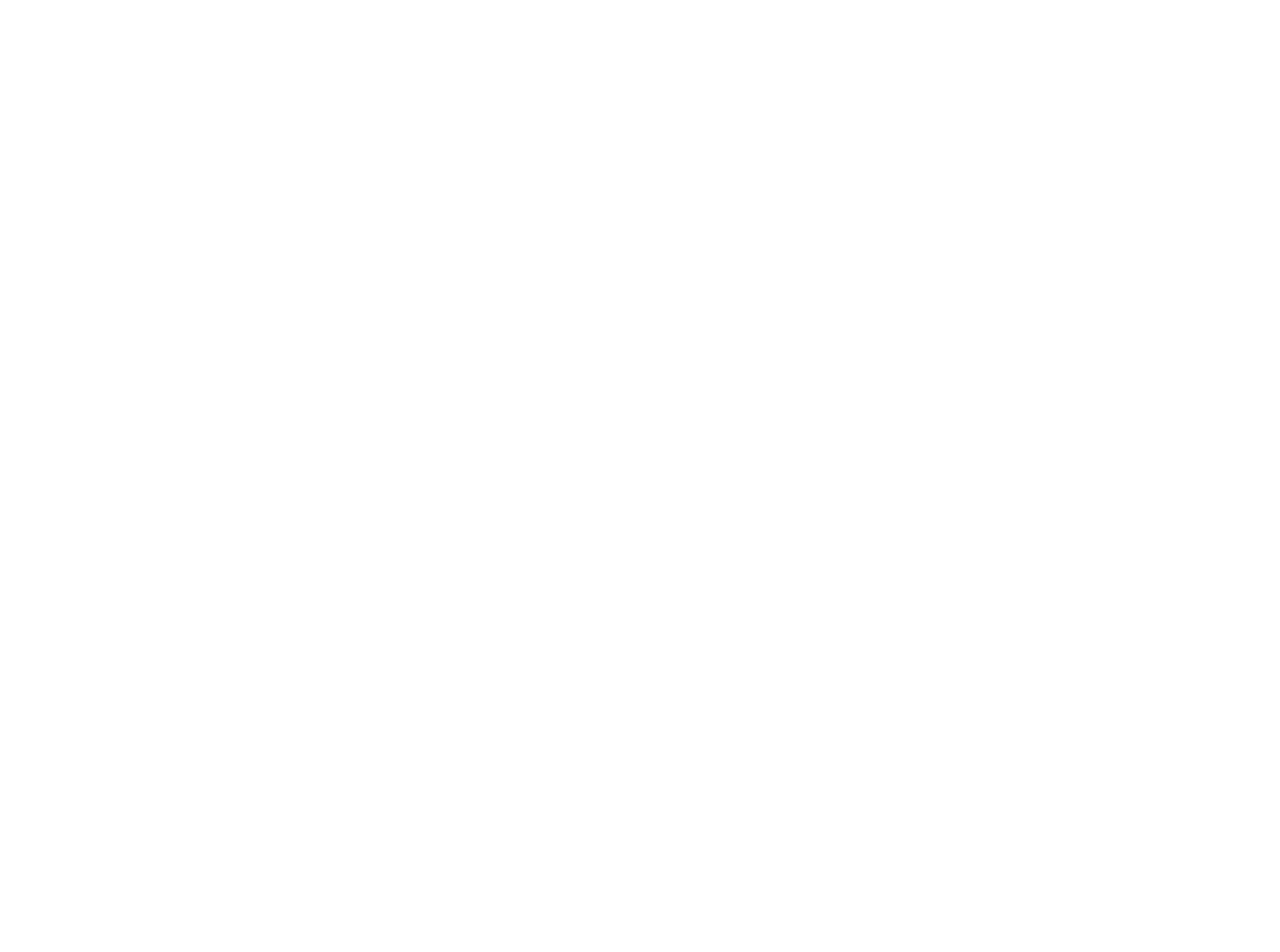
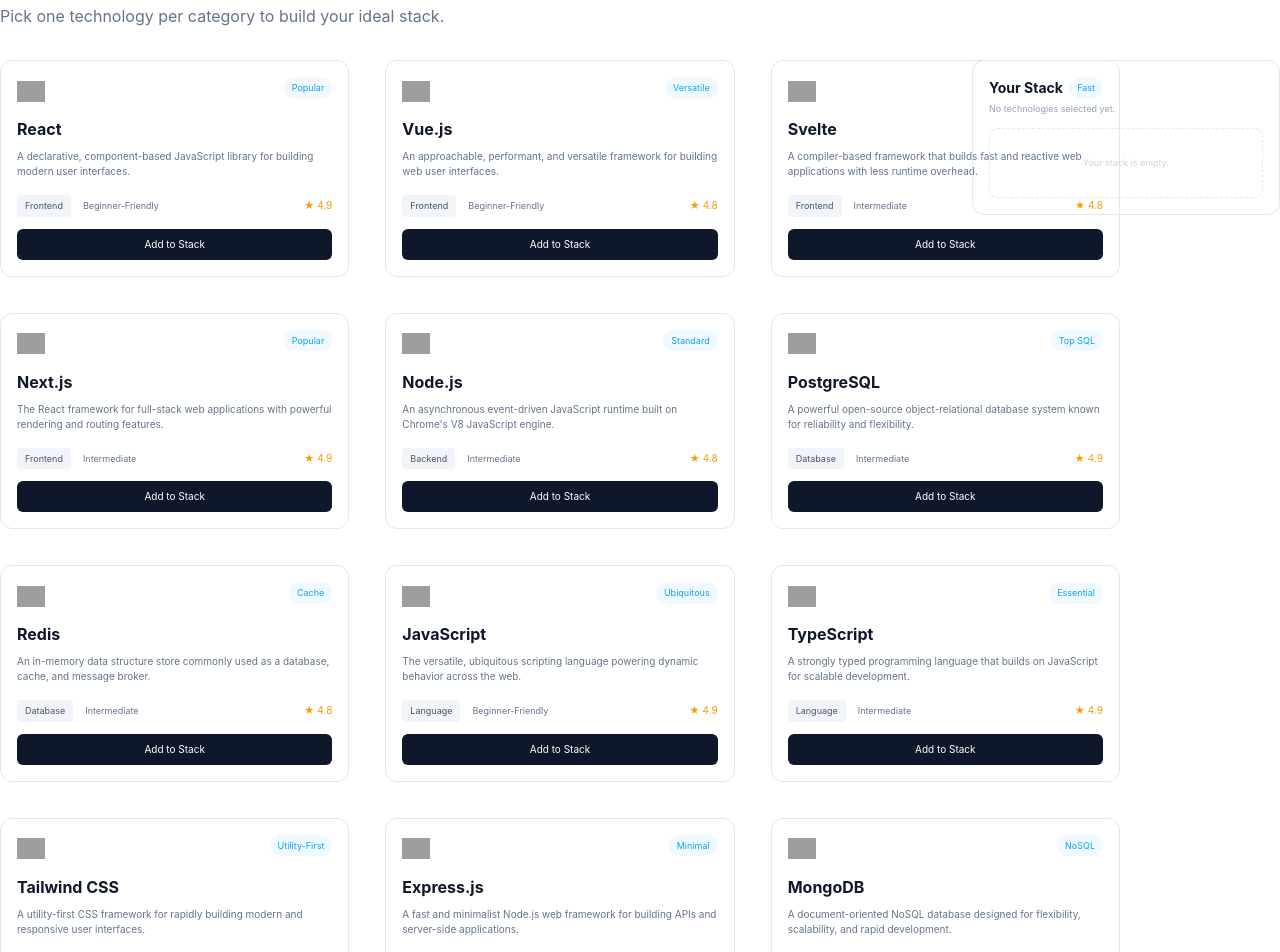
Before and after one commit to mahbubalamabid/DevStack-Project, a React (Vite) app: page / in a window 1280 px wide. Shown: the part 760-1712 px from the top of the page. Before the commit the page ends 800 px from the top, so only its background shows below. Built offline with nearby package versions, Linux system fonts and the light colour scheme; grey boxes are pictures that could not be loaded.

Commit message:
completed the design of technology section

```diff
--- /dev/null
+++ b/public/data.json
@@ -0,0 +1,152 @@
+[
+  {
+    "id": "react",
+    "name": "React",
+    "category": "Frontend",
+    "description": "A declarative, component-based JavaScript library for building modern user interfaces.",
+    "icon": "https://icon.icepanel.io/Technology/svg/React.svg",
+    "rating": 4.9,
+    "difficulty": "Beginner-Friendly",
+    "badge": "Popular"
+  },
+  {
+    "id": "vue",
+    "name": "Vue.js",
+    "category": "Frontend",
+    "description": "An approachable, performant, and versatile framework for building web user interfaces.",
+    "icon": "https://icon.icepanel.io/Technology/svg/Vue.js.svg",
+    "rating": 4.8,
+    "difficulty": "Beginner-Friendly",
+    "badge": "Versatile"
+  },
+  {
+    "id": "svelte",
+    "name": "Svelte",
+    "category": "Frontend",
+    "description": "A compiler-based framework that builds fast and reactive web applications with less runtime overhead.",
+    "icon": "https://icon.icepanel.io/Technology/svg/Svelte.svg",
+    "rating": 4.8,
+    "difficulty": "Intermediate",
+    "badge": "Fast"
+  },
+  {
+    "id": "nextjs",
+    "name": "Next.js",
+    "category": "Frontend",
+    "description": "The React framework for full-stack web applications with powerful rendering and routing features.",
+    "icon": "https://icon.icepanel.io/Technology/svg/Next.js.svg",
+    "rating": 4.9,
+    "difficulty": "Intermediate",
+    "badge": "Popular"
+  },
+  {
+    "id": "nodejs",
+    "name": "Node.js",
+    "category": "Backend",
+    "description": "An asynchronous event-driven JavaScript runtime built on Chrome's V8 JavaScript engine.",
+    "icon": "https://icon.icepanel.io/Technology/svg/Node.js.svg",
+    "rating": 4.8,
+    "difficulty": "Intermediate",
+    "badge": "Standard"
+  },
+  {
+    "id": "postgresql",
+    "name": "PostgreSQL",
+    "category": "Database",
+    "description": "A powerful open-source object-relational database system known for reliability and flexibility.",
+    "icon": "https://icon.icepanel.io/Technology/svg/PostgresSQL.svg",
+    "rating": 4.9,
+    "difficulty": "Intermediate",
+    "badge": "Top SQL"
+  },
+  {
+    "id": "redis",
+    "name": "Redis",
+    "category": "Database",
+    "description": "An in-memory data structure store commonly used as a database, cache, and message broker.",
+    "icon": "https://icon.icepanel.io/Technology/svg/Redis.svg",
+    "rating": 4.8,
+    "difficulty": "Intermediate",
+    "badge": "Cache"
+  },
+  {
+    "id": "javascript",
+    "name": "JavaScript",
+    "category": "Language",
+    "description": "The versatile, ubiquitous scripting language powering dynamic behavior across the web.",
+    "icon": "https://icon.icepanel.io/Technology/svg/JavaScript.svg",
+    "rating": 4.9,
+    "difficulty": "Beginner-Friendly",
+    "badge": "Ubiquitous"
+  },
+  {
+    "id": "typescript",
+    "name": "TypeScript",
+    "category": "Language",
+    "description": "A strongly typed programming language that builds on JavaScript for scalable development.",
+    "icon": "https://icon.icepanel.io/Technology/svg/TypeScript.svg",
+    "rating": 4.9,
+    "difficulty": "Intermediate",
+    "badge": "Essential"
+  },
+  {
+    "id": "tailwindcss",
+    "name": "Tailwind CSS",
+    "category": "Frontend",
+    "description": "A utility-first CSS framework for rapidly building modern and responsive user interfaces.",
+    "icon": "https://icon.icepanel.io/Technology/svg/Tailwind-CSS.svg",
+    "rating": 4.8,
+    "difficulty": "Beginner-Friendly",
+    "badge": "Utility-First"
+  },
+  {
+    "id": "express",
+    "name": "Express.js",
+    "category": "Backend",
+    "description": "A fast and minimalist Node.js web framework for building APIs and server-side applications.",
+    "icon": "https://icon.icepanel.io/Technology/svg/Express.svg",
+    "rating": 4.7,
+    "difficulty": "Intermediate",
+    "badge": "Minimal"
+  },
+  {
+    "id": "mongodb",
+    "name": "MongoDB",
+    "category": "Database",
+    "description": "A document-oriented NoSQL database designed for flexibility, scalability, and rapid development.",
+    "icon": "https://icon.icepanel.io/Technology/svg/MongoDB.svg",
+    "rating": 4.7,
+    "difficulty": "Intermediate",
+    "badge": "NoSQL"
+  },
+  {
+    "id": "docker",
+    "name": "Docker",
+    "category": "DevOps",
+    "description": "A platform for packaging applications and their dependencies into portable containers.",
+    "icon": "https://icon.icepanel.io/Technology/svg/Docker.svg",
+    "rating": 4.8,
+    "difficulty": "Intermediate",
+    "badge": "Container"
+  },
+  {
+    "id": "git",
+    "name": "Git",
+    "category": "Tools",
+    "description": "A distributed version control system used to track code changes and collaborate on software projects.",
+    "icon": "https://icon.icepanel.io/Technology/svg/Git.svg",
+    "rating": 4.9,
+    "difficulty": "Beginner-Friendly",
+    "badge": "Essential"
+  },
+  {
+    "id": "vite",
+    "name": "Vite",
+    "category": "Tools",
+    "description": "A modern frontend build tool that provides a fast development server and optimized production builds.",
+    "icon": "https://icon.icepanel.io/Technology/svg/Vite.js.svg",
+    "rating": 4.8,
+    "difficulty": "Beginner-Friendly",
+    "badge": "Fast"
+  }
+]
--- a/src/App.jsx
+++ b/src/App.jsx
@@ -1,5 +1,6 @@
 import Navbar from "./components/Navbar";
 import HeroSection from "./components/HeroSection";
+import TechnologySection from "./components/TechnologySection";
 
 function App() {
   return (
@@ -7,6 +8,7 @@
     {/* Navbar */}
       <Navbar />
       <HeroSection />
+      <TechnologySection />
     </>
   );
 }
--- /dev/null
+++ b/src/components/TechnologySection.jsx
@@ -0,0 +1,100 @@
+import React, { useEffect, useState } from "react";
+
+const TechnologySection = () => {
+  const [technologies, setTechnologies] = useState([]);
+
+  useEffect(() => {
+    const fetchData = async () => {
+      const response = await fetch("/data.json");
+      const data = await response.json();
+
+      setTechnologies(data);
+    };
+
+    fetchData();
+  }, []);
+
+  return (
+    <>
+      <section className="container mx-auto mt-[80px]">
+        <p className="text-[36px] font-bold text-[#0F172A]">
+          Explore the{" "}
+          <span className="bg-linear-to-r from-[#f03592] via-[#d81b7de3] to-[#7a53d4d8] bg-clip-text text-transparent">
+            Technologies
+          </span>
+        </p>
+
+        <p className="text-[#64748B]">
+          Pick one technology per category to build your ideal stack.
+        </p>
+
+        <div className="grid grid-cols-4 gap-4 mt-8">
+          <div className="col-span-3 grid grid-cols-3 gap-9 w-[1120px]">
+            {technologies.map((technology) => {
+              return (
+                <div
+                  key={technology.id}
+                  className="border border-[#E5E7EB] rounded-[12px] p-4"
+                >
+                  <div className="flex items-start justify-between">
+                    <img
+                      src={technology.icon}
+                      alt={technology.name}
+                      className="w-7 h-7 object-contain"
+                    />
+
+                    <span className="text-[9px] px-2 py-1 rounded-full bg-[#F0F9FF] text-[#0EA5E9]">
+                      {technology.badge}
+                    </span>
+                  </div>
+
+                  <h2 className="font-bold text-[16px] mt-3 text-[#0F172A]">
+                    {technology.name}
+                  </h2>
+
+                  <p className="text-[10px] leading-[1.5] text-[#64748B] mt-2">
+                    {technology.description}
+                  </p>
+
+                  <div className="flex items-center gap-3 mt-4">
+                    <span className="bg-[#F1F5F9] text-[#475569] text-[9px] px-2 py-1 rounded">
+                      {technology.category}
+                    </span>
+
+                    <span className="text-[#64748B] text-[9px]">
+                      {technology.difficulty}
+                    </span>
+
+                    <span className="text-[#F59E0B] text-[10px] ml-auto">
+                      ★ {technology.rating}
+                    </span>
+                  </div>
+
+                  <button className="w-full bg-[#0F172A] text-white text-[10px] rounded-[6px] py-2 mt-3">
+                    Add to Stack
+                  </button>
+                </div>
+              );
+            })}
+          </div>
+
+          <div className="col-span-1 h-fit border border-[#E5E7EB] rounded-[12px] p-4">
+            <h2 className="font-bold text-[14px] text-[#0F172A]">Your Stack</h2>
+
+            <p className="text-[9px] text-[#94A3B8] mt-1">
+              No technologies selected yet.
+            </p>
+
+            <div className="border border-dashed border-[#E2E8F0] rounded-[8px] h-[70px] flex items-center justify-center mt-3">
+              <p className="text-[9px] text-[#CBD5E1] text-center">
+                Your stack is empty.
+              </p>
+            </div>
+          </div>
+        </div>
+      </section>
+    </>
+  );
+};
+
+export default TechnologySection;
```
